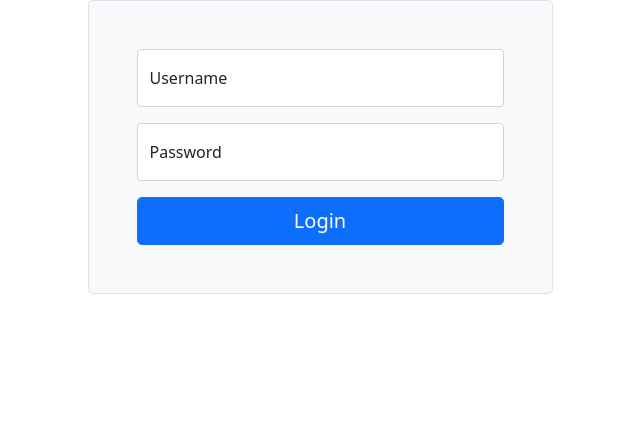
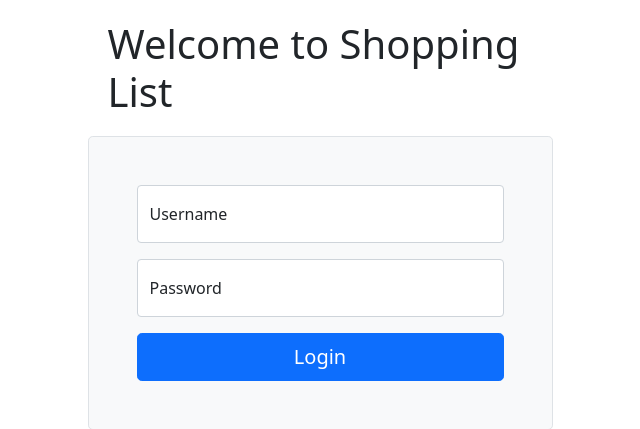
Before and after one commit to andrewomega/demo_shopping_list, a PHP site: page / in a window 1280 px wide. Shown: the top 429 px of the page, without its empty margins (320-960 px from the left). Run offline with PHP 8.4, Linux system fonts and the light colour scheme.

Commit message:
Add title to login page

```diff
--- a/views/login.inc.php
+++ b/views/login.inc.php
@@ -2,6 +2,7 @@
 include 'header.inc.php';
 ?>
 <div class="col-md-10 mx-auto col-lg-5">
+    <h1 class="dispaly-2" style="margin: 0.5em;">Welcome to Shopping List</h1>
         <form class="p-4 p-md-5 border rounded-3 bg-light" action="authenticate.php" method="post" name="login">
           <?php if (isset($loginError)) { echo '<div class="alert alert-danger" role="alert">' . $loginError . '</div>'; }?>
           <div class="form-floating mb-3">
```
